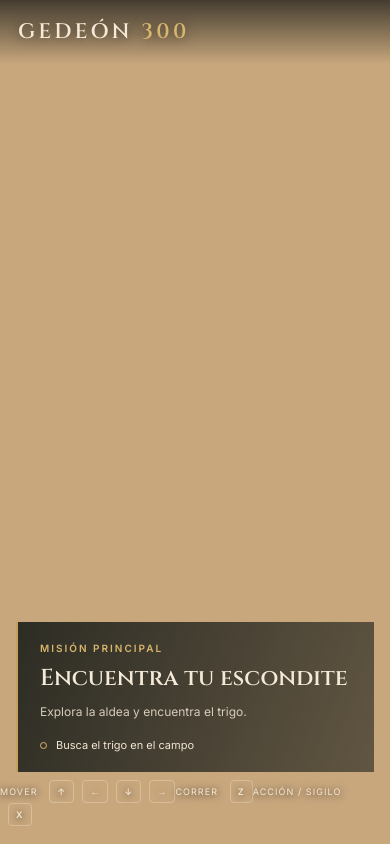
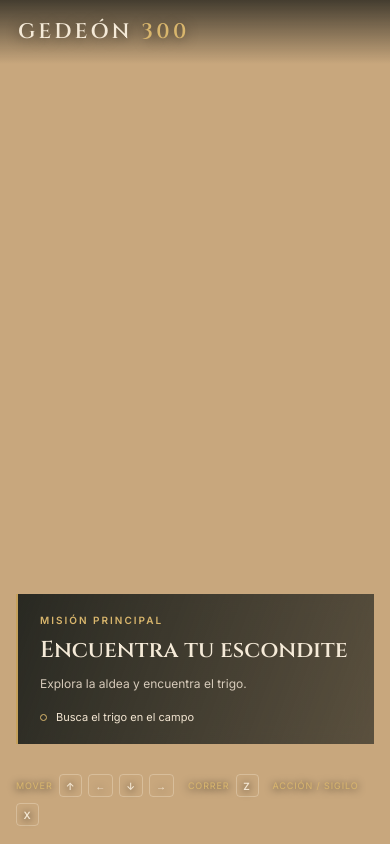
Before and after one commit to SamuelRiosOfficial/Gedeon-300, a React (Vite) app: page / in a window 390 px wide. Built offline with nearby package versions, Linux system fonts and the light colour scheme.

Commit message:
Update responsive HUD and keyboard guide

```diff
--- a/src/styles.css
+++ b/src/styles.css
@@ -9,13 +9,15 @@ html, body, #root { width: 100%; height: 100%; margin: 0; overflow: hidden; }
 .brand { font: 600 21px Cinzel, serif; letter-spacing: .16em; text-shadow: 0 2px 12px #0008; }
 .brand span { color: #d9b66d; }
 .chapter { font-size: 10px; letter-spacing: .2em; color: #f2dfbf; }
-.mission { position: absolute; left: 34px; bottom: 76px; width: min(390px, calc(100% - 68px)); padding: 20px 22px; background: linear-gradient(110deg, rgba(23,27,24,.88), rgba(23,27,24,.58)); border-left: 2px solid #c6a15c; backdrop-filter: blur(8px); }
+.mission { position: absolute; left: 34px; bottom: 82px; width: min(410px, calc(100% - 68px)); padding: 20px 22px; background: linear-gradient(110deg, rgba(23,27,24,.9), rgba(23,27,24,.62)); border-left: 2px solid #c6a15c; backdrop-filter: blur(8px); }
 .eyebrow { margin: 0 0 9px; color: #d9b66d; font-size: 10px; font-weight: 600; letter-spacing: .2em; }
 .mission h1 { margin: 0 0 8px; font: 600 23px Cinzel, serif; }
 .mission p:not(.eyebrow) { margin: 0; color: #d7cbbb; font-size: 12px; line-height: 1.6; }
 .objective { display: flex; align-items: center; gap: 9px; margin-top: 17px; color: #f3e6d2; font-size: 11px; }
 .objective span { width: 7px; height: 7px; border: 1px solid #d9b66d; border-radius: 50%; }
-.controls { position: absolute; right: 30px; bottom: 27px; color: #f3e6d2; font-size: 9px; letter-spacing: .12em; text-shadow: 0 1px 8px #000; }
-.controls b { display: inline-block; margin-left: 8px; padding: 5px 7px; border: 1px solid #e9d9bf77; border-radius: 4px; font-size: 9px; }
-.controls i { margin-left: 8px; color: #d9b66d; }
-@media (max-width: 640px) { .hud { padding: 18px; } .chapter { display: none; } .mission { left: 16px; bottom: 72px; width: calc(100% - 32px); } .controls { right: 16px; bottom: 18px; } }
+.objective span.complete { background: #b5c18b; border-color: #b5c18b; }
+.controls { position: absolute; right: 26px; bottom: 26px; display: flex; align-items: center; gap: 6px; color: #f3e6d2; font-size: 9px; letter-spacing: .1em; text-shadow: 0 1px 8px #000; }
+.controls span { margin-left: 12px; color: #d9b66d; }
+.controls span:first-child { margin-left: 0; }
+.controls b { display: inline-flex; min-width: 23px; height: 23px; align-items: center; justify-content: center; padding: 4px 6px; border: 1px solid #e9d9bf77; border-radius: 4px; font-size: 10px; }
+@media (max-width: 720px) { .hud { padding: 18px; } .chapter { display: none; } .mission { left: 16px; bottom: 100px; width: calc(100% - 32px); } .controls { left: 16px; right: 16px; bottom: 18px; flex-wrap: wrap; justify-content: flex-start; } .controls span { margin-left: 8px; } }
```
